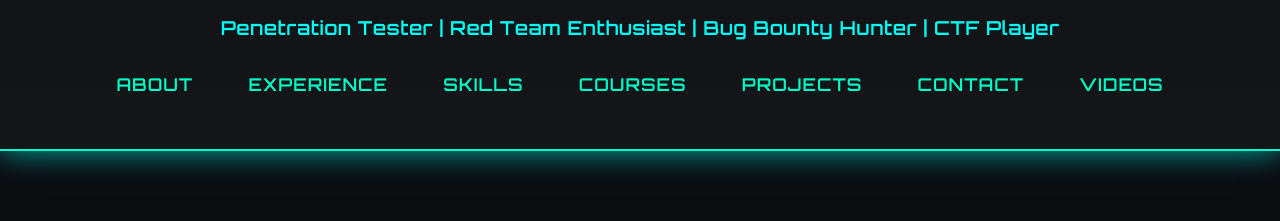
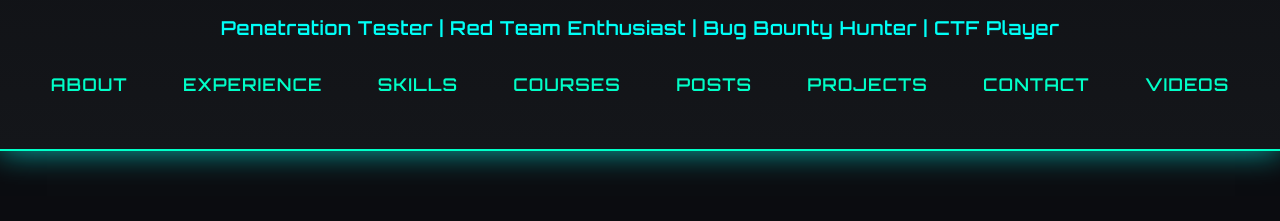
Before and after one commit to svfear/cyberseeker, a plain HTML site: page index.html in a window 1280 px wide. Shown: the part 388-609 px from the top of the page. Drawn offline with Linux system fonts and the light colour scheme.

Commit message:
Update index.html

```diff
--- a/index.html
+++ b/index.html
@@ -204,6 +204,7 @@
       <a href="#experience">Experience</a>
       <a href="#skills">Skills</a>
       <a href="#courses">Courses</a>
+      <a href="https://svfear.github.io/cyberseeker/web-pen-methedology.html">Posts</a>
       <a href="#projects">Projects</a>
       <a href="#contact">Contact</a>
       <a href="#videos">Videos</a>
```
